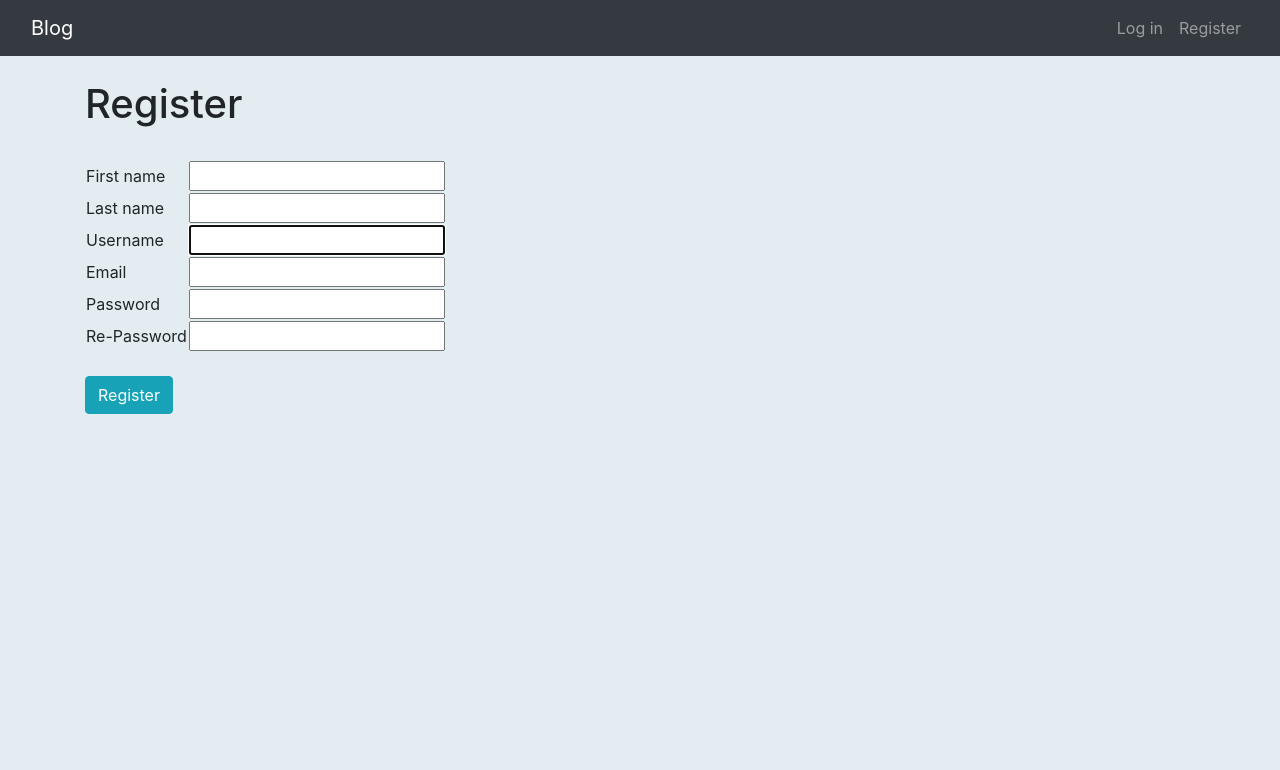
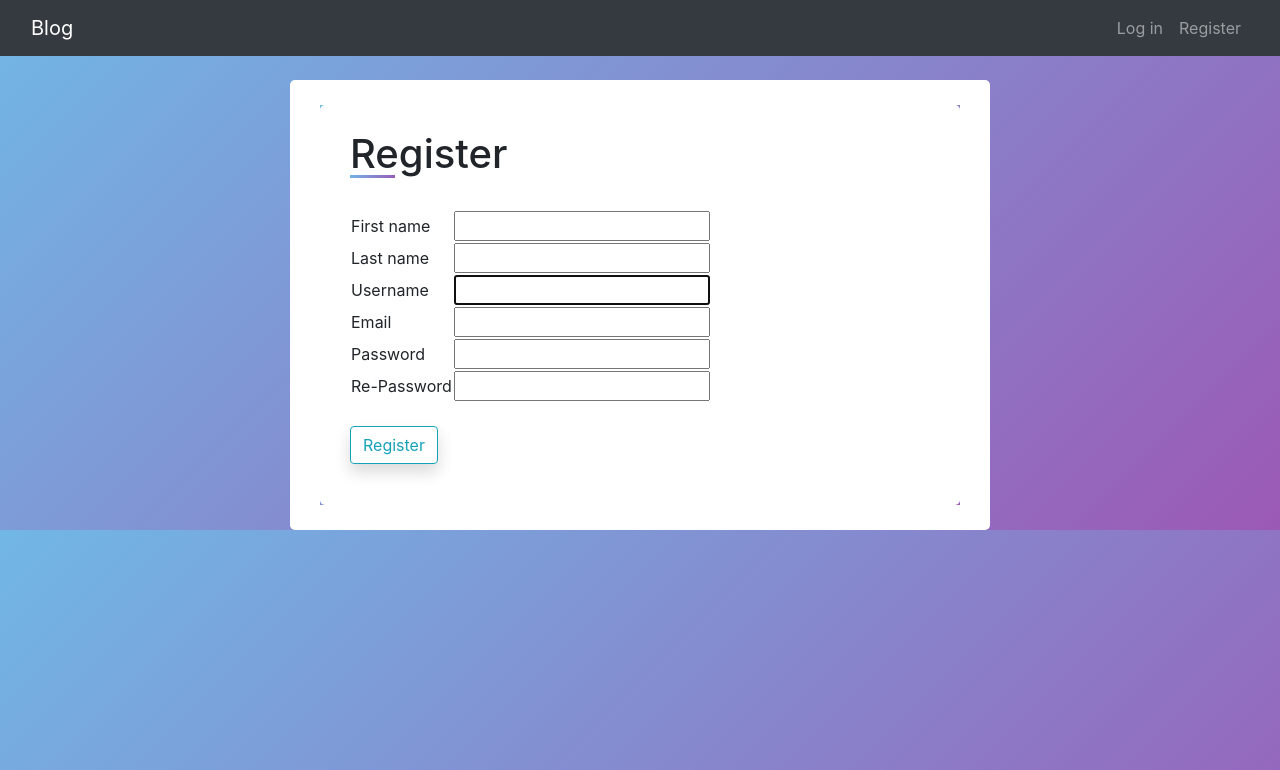
Before and after one commit to Rajan66/Blog, a Django app: page /users/register/ in a window 1280 px wide. Shown: the top 770 px of the page. Run offline with Django 4.2, Linux system fonts and the light colour scheme; some libraries are stand-ins or nearby versions.

Commit message:
register

```diff
--- /dev/null
+++ b/blog/static/css/register.css
@@ -0,0 +1,32 @@
+.main{
+    background: linear-gradient(135deg, #71b7e6, #9b59b6);
+}
+
+.container{
+    max-width: 700px;
+    width: 100%;
+    background: #fff;
+    padding: 25px 30px;
+    border-radius: 5px;
+}
+
+.container .title{
+    font-size: 40px;
+    font-weight: 500;
+    position: relative;
+}
+
+.container .title::before{
+    content: '';
+    position: absolute;
+    left: 0;
+    bottom: 0;
+    height: 3px;
+    width: 45px;
+    background: linear-gradient(135deg, #71b7e6, #9b59b6);
+}
+
+/* .btn1{
+    color: #71b7e6;
+    background-color: linear-gradient(135deg, #71b7e6, #9b59b6);;
+} */
--- a/users/templates/registration/register.html
+++ b/users/templates/registration/register.html
@@ -3,7 +3,11 @@
 Register
 {% endblock title %}
 {% block content %}
-    <h1>Register</h1>
+{% load static %}
+<div class="main">
+    <link rel="stylesheet" href="{% static 'css/register.css' %}">
+    <div class="container">
+        <h1 class="title">Register</h1>
         <br>
         <div class="form-group">
             <form method="post">
@@ -12,31 +16,38 @@
                 <table>
                     <tr>
                         <td>{{ form.first_name.label }}</td>
-                    <td>{{ form.first_name }}</td>
+                        <td class="input">{{ form.first_name }}</td>
                     </tr>
                     <tr>
                         <td>{{ form.last_name.label }}</td>
-                    <td>{{ form.last_name }}</td>
+                        <td class="input">{{ form.last_name }}</td>
                     </tr>
                     <tr>
                         <td>{{ form.username.label }}</td>
-                    <td>{{ form.username }}</td>
+                        <td class="input">{{ form.username }}</td>
                     </tr>
                     <tr>
                         <td>Email</td>
-                    <td>{{ form.email }}</td>
+                        <td class="input">{{ form.email }}</td>
                     </tr>
                     <tr>
                         <td>{{ form.password1.label }}</td>
-                    <td>{{ form.password1 }}</td>
+                        <td class="input">{{ form.password1 }}</td>
                     </tr>
                     <tr>
                         <td>Re-Password</td>
-                    <td>{{ form.password2 }}</td>
+                        <td class="input">{{ form.password2 }}</td>
                     </tr>
                 </table>
                 <br>
-            <button type="submit" class="btn btn-info" name="Create User">Register</button>
+                <button type="submit" class="btn btn-outline-info shadow" name="Create User">Register</button>
+
+
+            </form>
         </div>
-    </form>
+    </div>
+</div>
+
+</div>
+
 {% endblock content %}
```
Lines whose indentation alone changed are shown as unchanged.
